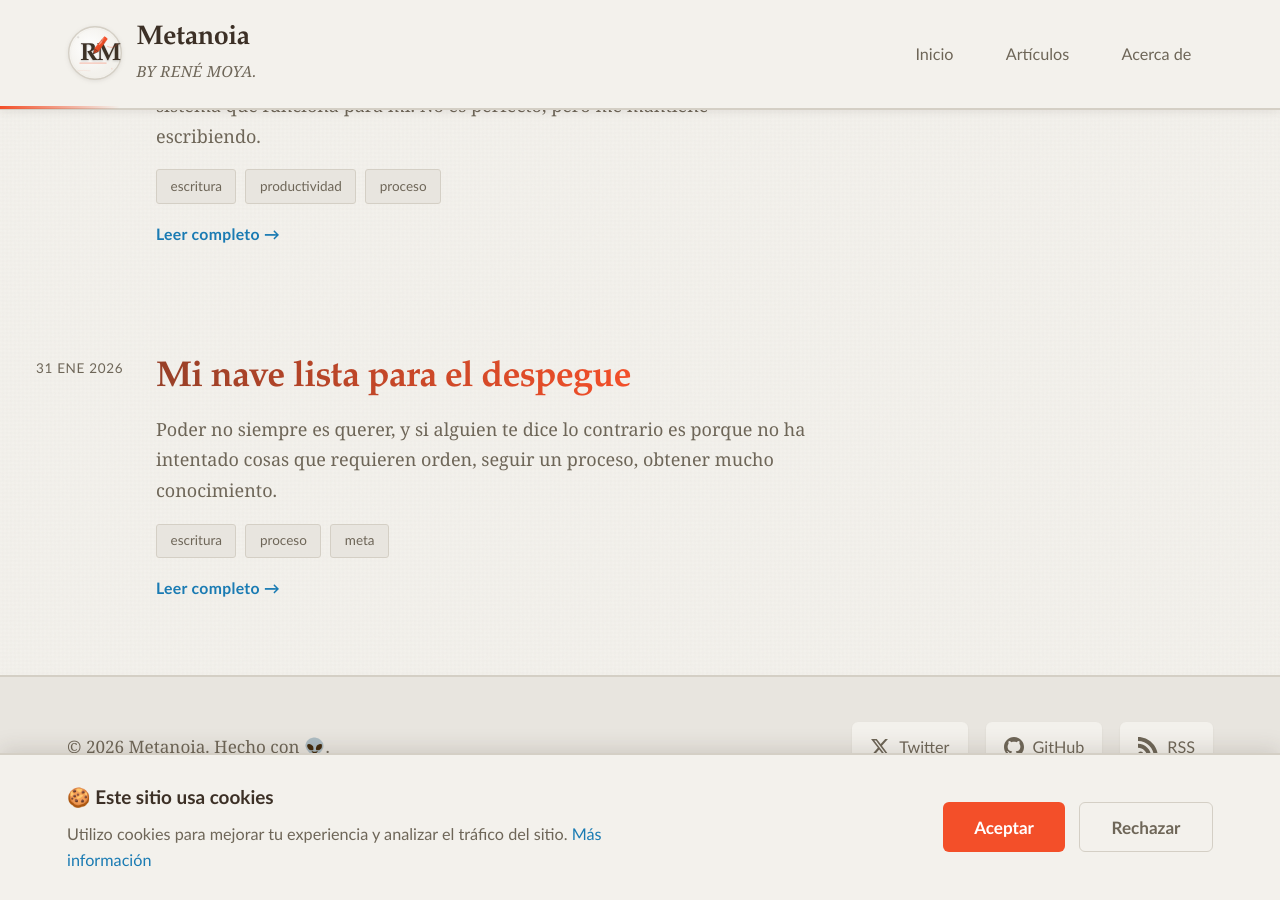
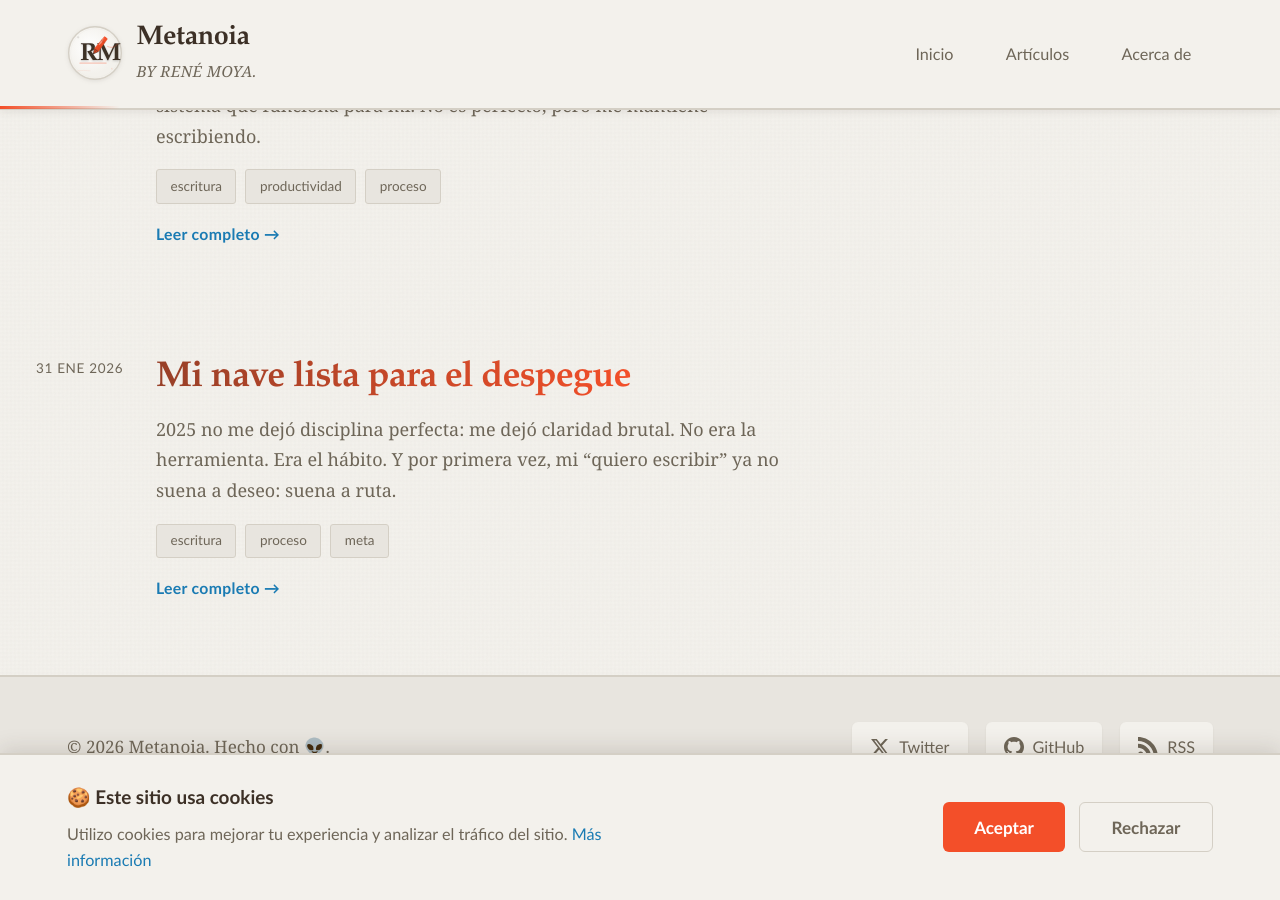
Before and after one commit to renedev0284-creator/renedev0284-creator.github.io, a Jekyll site: the page built from index.html, in a window 1280 px wide and 900 px high, scrolled down 3615 px. Built offline with Jekyll 4.4.1, drawn with Linux system fonts in a browser that asks for light colours.

Commit message:
Reescrito el post mi nave lista para el despegue

```diff
--- a/_posts/2026-01-31-mi-nave-lista-para-el-despegue.md
+++ b/_posts/2026-01-31-mi-nave-lista-para-el-despegue.md
@@ -3,56 +3,59 @@
 title: "Mi nave lista para el despegue"
 date: 2026-01-31
 tags: [escritura, proceso, meta]
-excerpt: "Poder no siempre es querer, y si alguien te dice lo contrario es porque no ha intentado cosas que requieren orden, seguir un proceso, obtener mucho conocimiento."
+excerpt: "2025 no me dejó disciplina perfecta: me dejó claridad brutal. No era la herramienta. Era el hábito. Y por primera vez, mi “quiero escribir” ya no suena a deseo: suena a ruta."
 ---
 
-Parece mentira, pero si me preguntaras qué tuvo realmente claro mi 2025, no fue un plan financiero, ni una meta de gimnasio, ni “ahora sí” con la disciplina. Fue una frase simple, casi ridícula de lo directa:
+Parece mentira, pero si me preguntaras qué tuvo realmente claro mi 2025, no fue un plan financiero, ni una meta de gimnasio, ni el clásico “ahora sí” con la disciplina. Fue una frase simple, casi ridícula de lo directa:
 
- **“Este sí será el año en el que me convertiré en escritor.”**
+**“Este sí será el año en el que me convertiré en escritor.”**
 
-Y lo más curioso es que no lo digo como promesa bonita. Lo digo como quien ya encontró la ruta. Porque en pleno inicio de 2026 puedo decirlo sin temblar: **ya voy encaminado**.
+Y lo más raro es que no lo digo como promesa bonita. Lo digo como quien por fin encontró la ruta. Porque en pleno inicio de 2026 puedo decirlo sin temblar: **ya voy encaminado**.
 
-### Mi nave lista para el despegue
+## Mi nave lista para el despegue
 
-No es metáfora de película. Es esa sensación rara de tener el motor encendido, el panel iluminado y el cinturón puesto. No porque todo esté perfecto… sino porque ya entendí algo: **no necesito sentirme listo, necesito seguir avanzando**.
+No es metáfora de película. Es esa sensación concreta de tener el motor encendido, el panel iluminado, y el cinturón puesto. No porque todo esté perfecto… sino porque entendí algo que me faltó por años:
 
-Y sí, el proceso ha sido menos romántico de lo que suena.
+**no necesito sentirme listo, necesito seguir avanzando.**
 
-#### Tinkerer compulsivo: el verdadero villano (y aliado)
+Y sí: el proceso ha sido menos romántico de lo que suena.
 
-No ha sido fácil. Probé herramientas como quien prueba zapatos: me quedan, camino un poco… y al mes: para afuera. Algunas ni alcanzaron a durar semanas. Otras me hicieron sacar la tarjeta porque “esta sí”, para luego darme cuenta de que mi problema no era la herramienta.
+## Tinkerer compulsivo: el villano (y también mi aliado)
+
+No ha sido fácil. Probé herramientas como quien prueba zapatos: me quedan, camino un poco… y al mes: para afuera. Algunas ni alcanzaron a durar semanas. Otras me hicieron sacar la tarjeta porque “esta sí”. Y al final, el golpe fue el mismo:
+
+mi problema no era la herramienta.
 
 Era yo.
 
-Soy un **tinkerer** compulsivo: ese tipo de persona que ama instalar, probar, comparar, optimizar… y sentir esa mini dosis de satisfacción por “tener el sistema perfecto”. Aunque el sistema perfecto no escriba una sola línea por mí.
+Soy un **tinkerer** compulsivo: me encanta instalar, probar, comparar, optimizar… y sentir esa mini dosis de satisfacción por “tener el sistema perfecto”. Aunque el sistema perfecto no escriba una sola línea por mí.
 
-Y lo acepto: es parte de mi personalidad. Pero también ya vi la trampa.
+Y ojo: no lo digo como excusa. Lo digo porque ya lo vi clarito:
 
->Una herramienta nueva se siente como progreso.
-Progreso real es cuando hay páginas.
+> Una herramienta nueva se siente como progreso.
+> Progreso real es cuando hay páginas.
 
-### El cambio real: dejar de buscar el “setup ideal”
+Esa es la diferencia entre estar entretenido y estar construyendo.
+
+## El cambio real: dejar de buscar el “setup ideal”
 
 El giro no fue encontrar la app definitiva. Fue hacer las paces con esto:
 
 Puedo escribir incluso con algo imperfecto.
+Puedo ordenar después.
+Puedo mejorar el flujo en el camino.
+Puedo ser tinkerer… pero con límites.
 
-Puedo ordenar después.
+Porque si no, el tinkering se vuelve una forma elegante de procrastinar. Una procrastinación que se ve productiva, se siente productiva… pero no deja rastro. No deja capítulos. No deja obra.
 
-Puedo mejorar el flujo en el camino.
-
-Puedo ser “tinkerer”… pero con límites.
-
-Porque si no, el tinkering se convierte en una forma elegante de procrastinar.
-
-### 2026: no vengo a intentarlo, vengo a sostenerlo
+## 2026: no vengo a intentarlo, vengo a sostenerlo
 
 Lo que cambió no fue mi inspiración. Fue mi enfoque.
 
 Ya no estoy buscando el método que me convierta en escritor.
 Estoy construyendo el hábito que me mantiene escribiendo incluso cuando no tengo ganas.
 
-Y eso —aunque suene simple— es lo que hace que una meta deje de ser fantasía.
+Y eso —aunque suene simple— es lo que convierte una meta en algo real.
 
 **Mi nave está lista.**
 Ahora toca despegar, aunque el cielo no esté despejado del todo.
```
